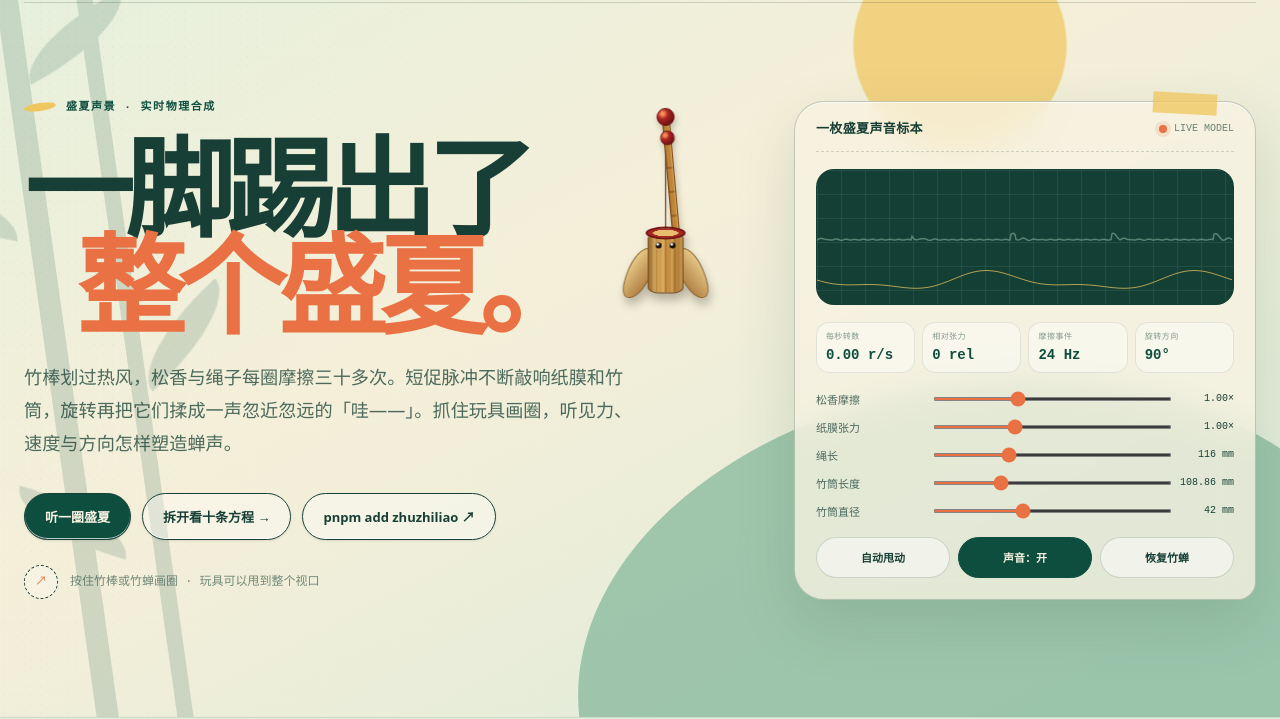
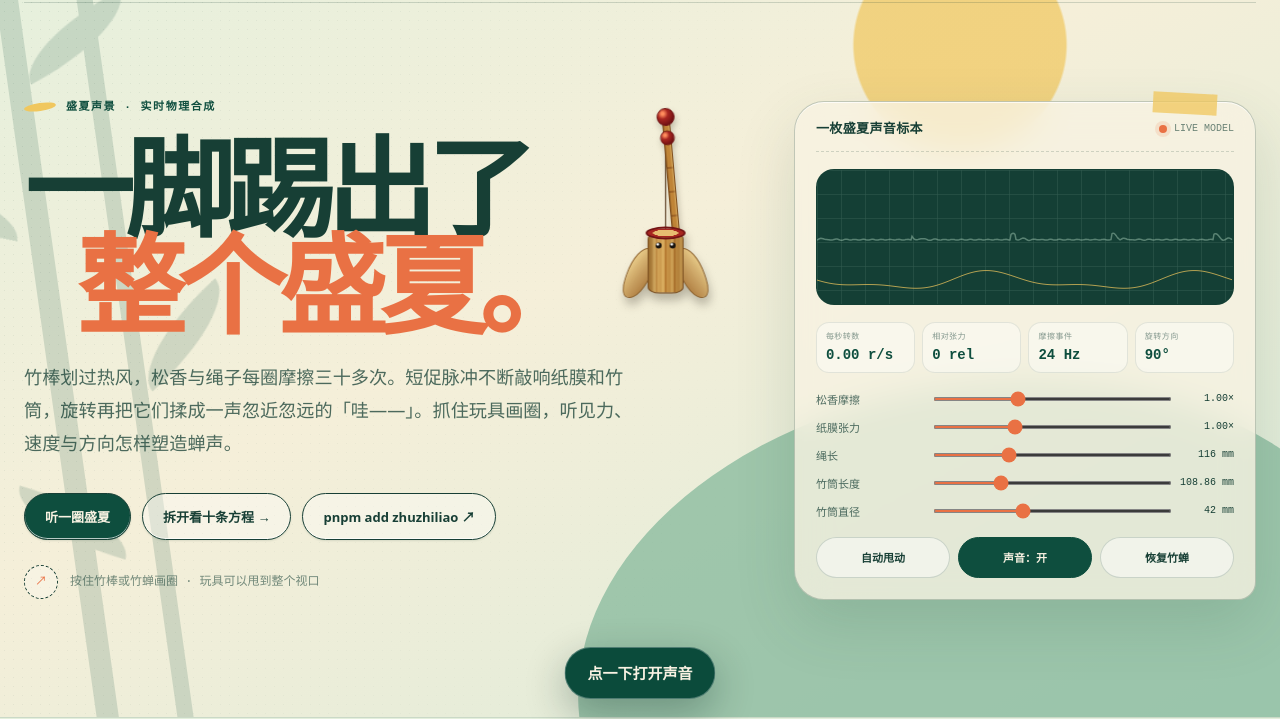
Before and after one commit to bkmashiro/bamboo-cicada, a website built with Vite: page index.html in a window 1280 px wide. Shown: the part 83-802 px from the top of the page. Built offline with nearby package versions, Linux system fonts and the light colour scheme.

Commit message:
fix: show a direct sound unlock prompt

```diff
--- a/demo.ts
+++ b/demo.ts
@@ -12,6 +12,7 @@ const toy = mountBambooCicada({ voice: () => voice });
 const autoButton = document.querySelector<HTMLButtonElement>('#auto')!;
 const heroPlay = document.querySelector<HTMLButtonElement>('#hero-play')!;
 const soundButton = document.querySelector<HTMLButtonElement>('#sound')!;
+const soundUnlockPrompt = document.querySelector<HTMLButtonElement>('#sound-unlock')!;
 const resetButton = document.querySelector<HTMLButtonElement>('#reset')!;
 const canvas = document.querySelector<HTMLCanvasElement>('#scope')!;
 const context = canvas.getContext('2d')!;
@@ -239,6 +240,10 @@ function syncSoundButton(): void {
   if (!sound) soundButton.textContent = '声音：关';
   else if (voice.playbackState === 'unsupported') soundButton.textContent = '浏览器无音频';
   else soundButton.textContent = '声音：开';
+
+  const needsUnlock = sound && voice.playbackState !== 'running' && voice.playbackState !== 'unsupported';
+  soundUnlockPrompt.hidden = !needsUnlock;
+  if (needsUnlock) soundUnlockPrompt.textContent = '点一下打开声音';
 }
 
 let soundUnlockInFlight: Promise<boolean> | undefined;
@@ -440,7 +445,8 @@ function removeDefaultSoundUnlock(): void {
 }
 
 function unlockDefaultSound(event: Event): void {
-  if (event.composedPath().includes(soundButton)) return;
+  const path = event.composedPath();
+  if (path.includes(soundButton) || path.includes(soundUnlockPrompt)) return;
   void unlockSound().then((running) => {
     if (running) removeDefaultSoundUnlock();
   });
@@ -448,6 +454,14 @@ function unlockDefaultSound(event: Event): void {
 
 soundUnlockEvents.forEach((type) => {
   document.addEventListener(type, unlockDefaultSound, { capture: true, passive: type === 'touchstart' });
+});
+
+soundUnlockPrompt.addEventListener('click', async () => {
+  sound = true;
+  toy.configure({ sound: true });
+  soundUnlockPrompt.textContent = '正在打开声音…';
+  const running = await unlockSound();
+  if (!running) soundUnlockPrompt.textContent = '再点一下打开声音';
 });
 
 soundButton.addEventListener('click', async () => {
--- a/index.html
+++ b/index.html
@@ -190,6 +190,25 @@
     .api p { color: rgba(248,242,226,.7); line-height: 1.78; }
     pre { margin: 0; padding: 28px; overflow-x: auto; border: 1px solid rgba(248,242,226,.22); border-radius: 24px; background: #0a352a; color: #d9ed9d; font: 13px/1.75 ui-monospace, SFMono-Regular, Menlo, monospace; box-shadow: rgba(0,0,0,.18) 0 18px 50px; }
     footer { display: flex; justify-content: space-between; gap: 20px; padding: 28px 24px; color: rgba(248,242,226,.58); background: #082d24; font-size: 12px; }
+    .sound-unlock {
+      position: fixed;
+      left: 50%;
+      bottom: max(18px, env(safe-area-inset-bottom));
+      z-index: 2147483001;
+      min-height: 52px;
+      padding: 0 22px;
+      border: 1px solid rgba(255,255,255,.28);
+      border-radius: 999px;
+      color: #f8f2e2;
+      background: #0b4b3b;
+      box-shadow: 0 14px 40px rgba(6,38,30,.32);
+      font: 700 15px/1 system-ui, sans-serif;
+      transform: translateX(-50%);
+      cursor: pointer;
+      white-space: nowrap;
+    }
+    .sound-unlock:focus-visible { outline: 3px solid var(--sun); outline-offset: 3px; }
+    .sound-unlock[hidden] { display: none; }
 
     @media (max-width: 960px) {
       .hero-inner { grid-template-columns: 1fr; padding-top: 125px; }
@@ -234,6 +253,7 @@
   </style>
 </head>
 <body>
+  <button class="sound-unlock" id="sound-unlock" type="button">点一下打开声音</button>
   <header class="site-header">
     <a class="brand" href="#top"><span class="brand-mark">知了</span>zhuzhiliao</a>
     <nav aria-label="主导航">
```
